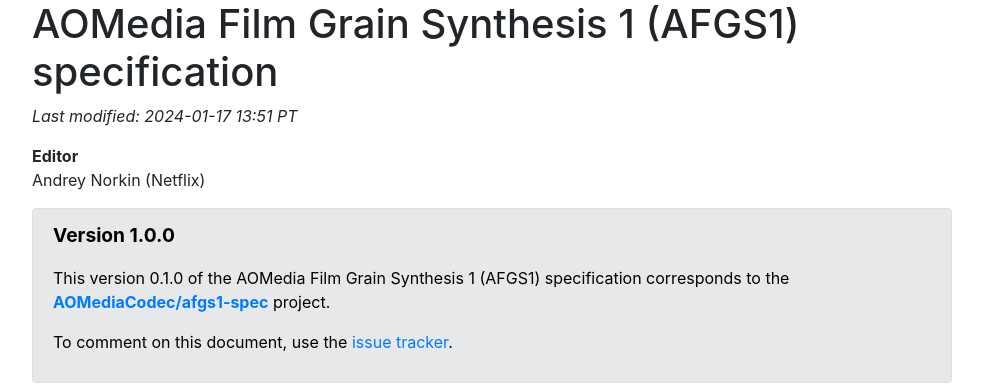
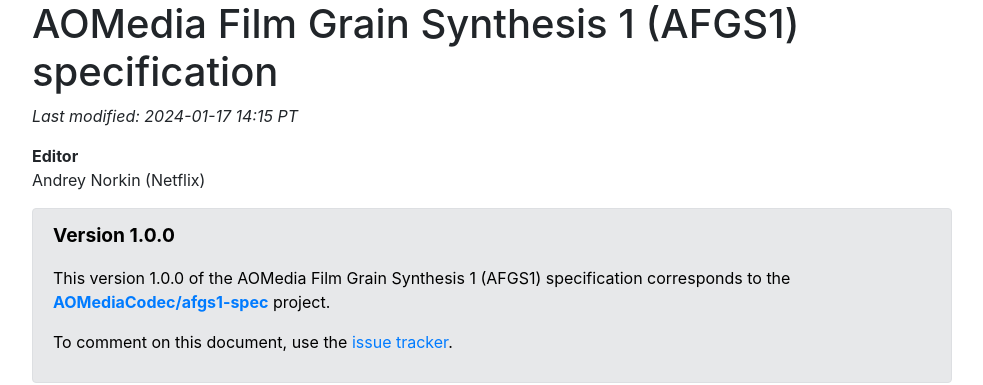
Before and after one commit to AOMediaCodec/afgs1-spec, a Jekyll site: the page docs/index.html, which Jekyll copies as it is, in a window 1280 px wide and 900 px high. Shown: the top 385 px of the window, without its empty margins (53-1036 px from the left). Built offline with Jekyll 4.4.1, drawn with Linux system fonts in a browser that asks for light colours; nearby versions of some CDN libraries.

```diff
--- a/docs/index.html
+++ b/docs/index.html
@@ -38,7 +38,7 @@
 
 <h1 class="no_toc" id="aomedia-film-grain-synthesis-1-afgs1-specification">AOMedia Film Grain Synthesis 1 (AFGS1) specification</h1>
 
-<p><em>Last modified: 2024-01-17 13:51 PT</em></p>
+<p><em>Last modified: 2024-01-17 14:15 PT</em></p>
 
 <p><strong>Editor</strong><br />
 Andrey Norkin (Netflix)</p>
@@ -47,7 +47,7 @@ Andrey Norkin (Netflix)</p>
 
   <p class="no_toc no_count" style="font-size: 1.2rem"><strong>Version 1.0.0</strong></p>
 
-  <p>This version 0.1.0 of the AOMedia Film Grain Synthesis 1 (AFGS1) specification corresponds
+  <p>This version 1.0.0 of the AOMedia Film Grain Synthesis 1 (AFGS1) specification corresponds
 to the <strong><a href="https://github.com/AOMediaCodec/afgs1-spec">AOMediaCodec/afgs1-spec</a></strong> project.</p>
 
   <p>To comment on this document, use the <a href="https://github.com/AOMediaCodec/afgs1-spec/issues">issue tracker</a>.</p>
```
Also changed, not shown: 00.cover-legend.md (+1 -1 lines).
